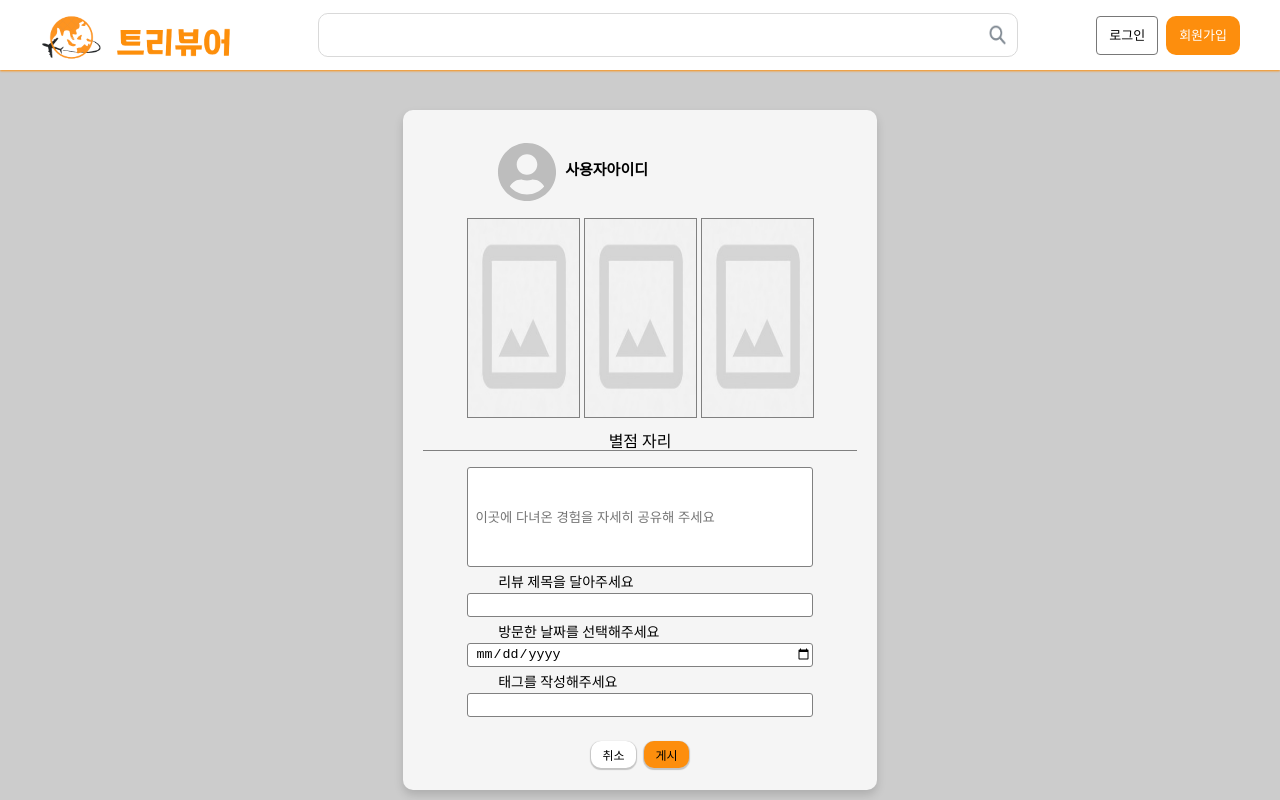
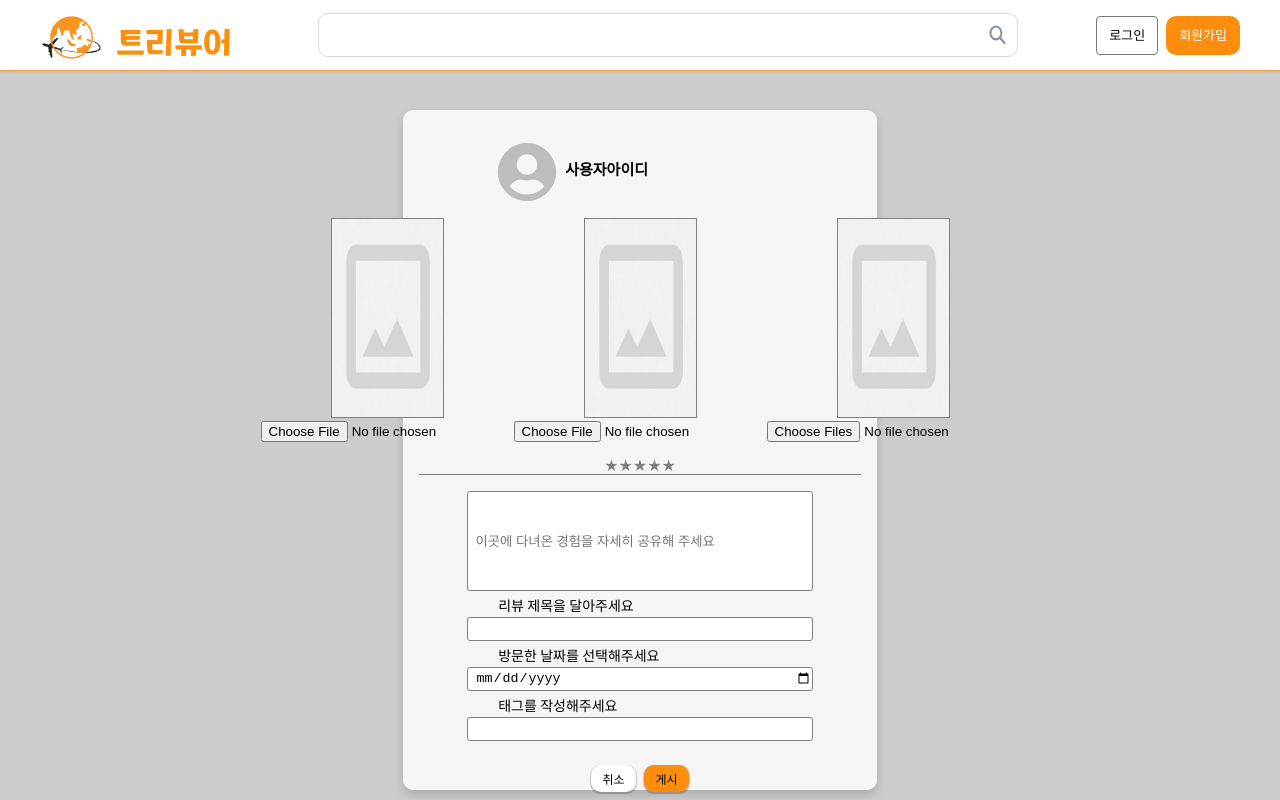
Before and after one commit to codestates-seb/seb42_main_028, a React (Create React App) app in the folder client/: page /reviewwrite in a window 1280 px wide. Built offline with nearby package versions, Linux system fonts and the light colour scheme.

Commit message:
리뷰별점 구현

```diff
--- a/client/src/pages/Review/Reviewpage.jsx
+++ b/client/src/pages/Review/Reviewpage.jsx
@@ -5,38 +5,54 @@ import Reviewcard from './Reviewcard';
 import Card from './card';
 import Card2 from './card2';
 import Star from '../../components/Star';
-import Reviewlist from '../Review/Reviewlist'
-// import Reviewwrite from './Reviewwrite';
+import Reviewlist from '../Review/Reviewlist';
+
+import 이미지 from '../../assets/default.jpg'
 
 // import {AiOutlineSearch} from 'react-icons/ai'
 
 const Text = styled.div`
 margin-bottom: ${(props) => props.margin_buttom };
-font-size: ${(props) => props.font_size || '14px' };
+font-size: 14px;
 font-weight:  ${(props) => props.font_weight };
-color:${(props) => props.color };
 cursor: ${(props) => props.cursor };
 text-decoration:${(props) => props.text_decoration };
 `
 
 const Adminpage1 = styled.div`
-	/* margin-left: 450px;
-	margin-right: 450px; */
+	margin-top: 150px;
 `
-const Container=styled.div`
-margin-top:${(props) => props.margin_top  };
-margin-bottom:${(props) => props.margin_bottom  };
-display:${(props) => props.display || 'block' };
-align-items: ${(props) => props.align_items ||'center'};
+const TittleContainer=styled.div`
+/* display: block; */
+/* margin-bottom: 28px; */
+
+`
+const Review= styled.div`
+margin-top: 150px;
+min-width: 100px;
+max-width: 1000px;
+width: 100%;
+`
+const TittleText=styled.div`
+font-size:22px;
+font-weight: bold;
 `
 
-const Img = styled.div`
-margin-left: ${(props) => props.margin_left };
-margin-right: ${(props) => props.margin_right };
-margin-bottom: ${(props) => props.margin_bottom };
-width: ${(props) => props.width };
-height: ${(props) => props.height };
+/* align-items: ; */
+
+const Container=styled.div`
+display: flex;
+margin-right: 8px;
+margin-bottom: 8px;
+
+/* align-items: ; */
+`
+const Img = styled.img`
+width: 170px;
+height: 186px;
 background-color: #424242;
+margin-bottom: 8px;
+margin-right:8px ;
 `
 
 const Search = styled.input`
@@ -60,49 +76,55 @@ font-size: 15px;
 	margin-right: ${(props) => props.margin_right };
 
 `
+const MainImg = styled.img`
+min-width: 115px;
+width: 40%;
+height: 380px;
+margin-right: 8px;
+background-color: #424242;
+`
 
+const MapImg=styled.img`
+	width: 520px;
+	height: 280px;
+	margin-right: 14px;
+
+`
 
 function Reviewpage() {
 	return <div>
 		<Adminpage1>
+			<Review>
 			{/* <Reviewwrite/> */}
-			<Container margin_top='130px' >
-               <Text font_size = '22px' font_weight= 'bold' margin_buttom='28px'>
+			<TittleContainer >
+               <TittleText>
 				카메스시
-			   </Text>
+			   </TittleText>
 			   <Text  margin_buttom = '4px'>
 				<Star/>
 			   </Text>
 			   <Text margin_buttom='32px'cursor='pointer'text_decoration='underline' >
 				리뷰쓰기
 			   </Text>
-			</Container>
-			<Container display='flex' margin_bottom='120px'>
-				<Img width='340px' height='380px' margin_left='4px' margin_right='8px'>
-					이미지자리
-				</Img>
-				<Container display='block'>
-				<Img width='170px' height='186px' margin_left='4px' margin_right='32px'margin_bottom='8px'>
-					이미지자리
-				</Img>
-				<Img width='170px' height='186px' margin_left='4px' margin_right='32px'>
-					이미지자리
-				</Img>
+			</TittleContainer>
+			<Container >
+				<MainImg src={이미지}/>
+				<Container style={{flexDirection:'column'}}>
+				 <Img src={이미지}/>
+				 <Img src={이미지}/>
 				</Container>
 				<Card/>
 			</Container>
-			<Container display='flex' margin_bottom='120px'>
-				<Img width='525px' height='290px' margin_left='4px' margin_right='32px'>
-					이미지자리
-				</Img>
+			<Container >
+				<MapImg />
 				<Card2/>
 			</Container>
-			<Container margin_bottom='40px'>
-			    <Text font_size= '22px' font_weight= 'bold'>
+			<Container >
+			    <TittleText >
 				리뷰
-			   </Text>
+			   </TittleText>
 			</Container>
-			<Container margin_bottom='16px' display='felx'>
+			<Container >
 			 <Search className='써치바'/>
 
 			 <div>
@@ -117,7 +139,7 @@ function Reviewpage() {
 
                <Reviewcard></Reviewcard>
 			   <Reviewlist/>
-
+</Review>
 		</Adminpage1>
 
 		</div>;
--- a/client/src/pages/Review/Reviewwrite.jsx
+++ b/client/src/pages/Review/Reviewwrite.jsx
@@ -1,4 +1,4 @@
-import React from 'react';
+import React, { useRef, useState } from 'react';
 import styled from "styled-components"
 
 import {FaUserCircle} from 'react-icons/fa';
@@ -84,7 +84,52 @@ const UserID = styled.p`
 	justify-items: center;
 	font-weight: bold;
 `
+const StarContainer =styled.div`
+   border-bottom: solid 1px gray;
+   display: flex;
+   flex-direction: row-reverse;
+   justify-content: center;
+
+`
+const StarInput =styled.input`
+	display: none;
+	&:checked~label{
+		text-shadow: 0 0 0 rgba(250, 208, 0, 0.99);
+	}
+`
+const StarLabel=styled.label`
+	cursor: pointer;
+	color: transparent;
+	text-shadow: 0 0 0 gray;
+	&:hover {
+		text-shadow: 0 0 0 rgba(250, 208, 0, 0.99)
+		};
+	&:hover~label{
+		text-shadow: 0 0 0 rgba(250, 208, 0, 0.99);
+	}
+
+`
+const InputImg = styled.input`
+
+`
+const 미리보기 = styled.img`
+
+`
+
 function Reviewwrite() {
+
+	const [fileImg,setFileimg] = useState(이미지);
+
+	const saveFileImg=(e)=>{ //퍄일 저장
+		setFileimg(URL.createObjectURL(e.target.files[0]));
+
+	}
+
+	const deleteFileImg=()=>{
+		URL.revokeObjectURL(fileImg);
+		setFileimg('');
+	}
+
 	return <Review>
 	<Modal>
 	<Container style={{display:'flex',paddingLeft:'74px'}}>
@@ -92,13 +137,74 @@ function Reviewwrite() {
 	<UserID >사용자아이디</UserID>
 	</Container>
 	<Container style={{display:'flex',justifyContent:'center'}}>
-		<Img style={{marginRight:'4px'}} src={이미지}/>
+		<div>
+		{
+			fileImg && (
+				<Img
+				alt='simple'
+				src={fileImg}
+				style={{margin:'auto'}}
+				/>
+			)
+         }
+		 <input
+		  name='imgUpload'
+         type='file'
+		 accept='image/*'
+		 onChange={saveFileImg}
+		  />
+		 </div>
+		 <div>
+		{
+			fileImg && (
+				<Img
+				alt='simple'
+				src={fileImg}
+				style={{margin:'auto'}}
+				/>
+			)
+         }
+		 <input
+		  name='imgUpload'
+         type='file'
+		 accept='image/*'
+		 onChange={saveFileImg}
+		  />
+		 </div>
+		 <div>
+		{
+			fileImg && (
+				<Img
+				alt='simple'
+				src={fileImg}
+				style={{margin:'auto'}}
+				/>
+			)
+         }
+		 <input
+		  name='imgUpload'
+         type='file'
+		 multiple={true}
+		 accept='image/*'
+		 onChange={saveFileImg}
+		  />
+		 </div>
+		{/* <Img style={{marginRight:'4px'}} src={이미지}/>
 		<Img style={{backgroundColor:'white',marginRight:'4px'}}src={이미지}/>
-		<Img src={이미지}/>
+		<Img src={이미지}/> */}
 	</Container>
-	<Container style={{borderBottom:'solid 1px gray'}}>
-     별점 자리
-	</Container>
+	<StarContainer>
+     <StarInput type='radio' name='star' value='5' id='5-star' />
+	 <StarLabel for='5-star'>★</StarLabel>
+	 <StarInput type='radio' name='star' value='4' id='4-star'/>
+	 <StarLabel for='4-star'>★</StarLabel>
+	 <StarInput type='radio' name='star' value='3' id='3-star'/>
+	 <StarLabel for='3-star'>★</StarLabel>
+	 <StarInput type='radio' name='star' value='2' id='2-star'/>
+	 <StarLabel for='2-star'>★</StarLabel>
+	 <StarInput type='radio' name='star' value='1' id='1-star'/>
+	 <StarLabel for='1-star'>★</StarLabel>
+	</StarContainer>
 	<Container >
 	<Input placeholder='이곳에 다녀온 경험을 자세히 공유해 주세요'style={{height:'100px',marginbottom: '12px',textAlign:'start'}}/>
 	<Text>리뷰 제목을 달아주세요</Text>
@@ -115,6 +221,7 @@ function Reviewwrite() {
 	</Modal>
 
 	</Review>
+
 }
 
 export default Reviewwrite;
```
